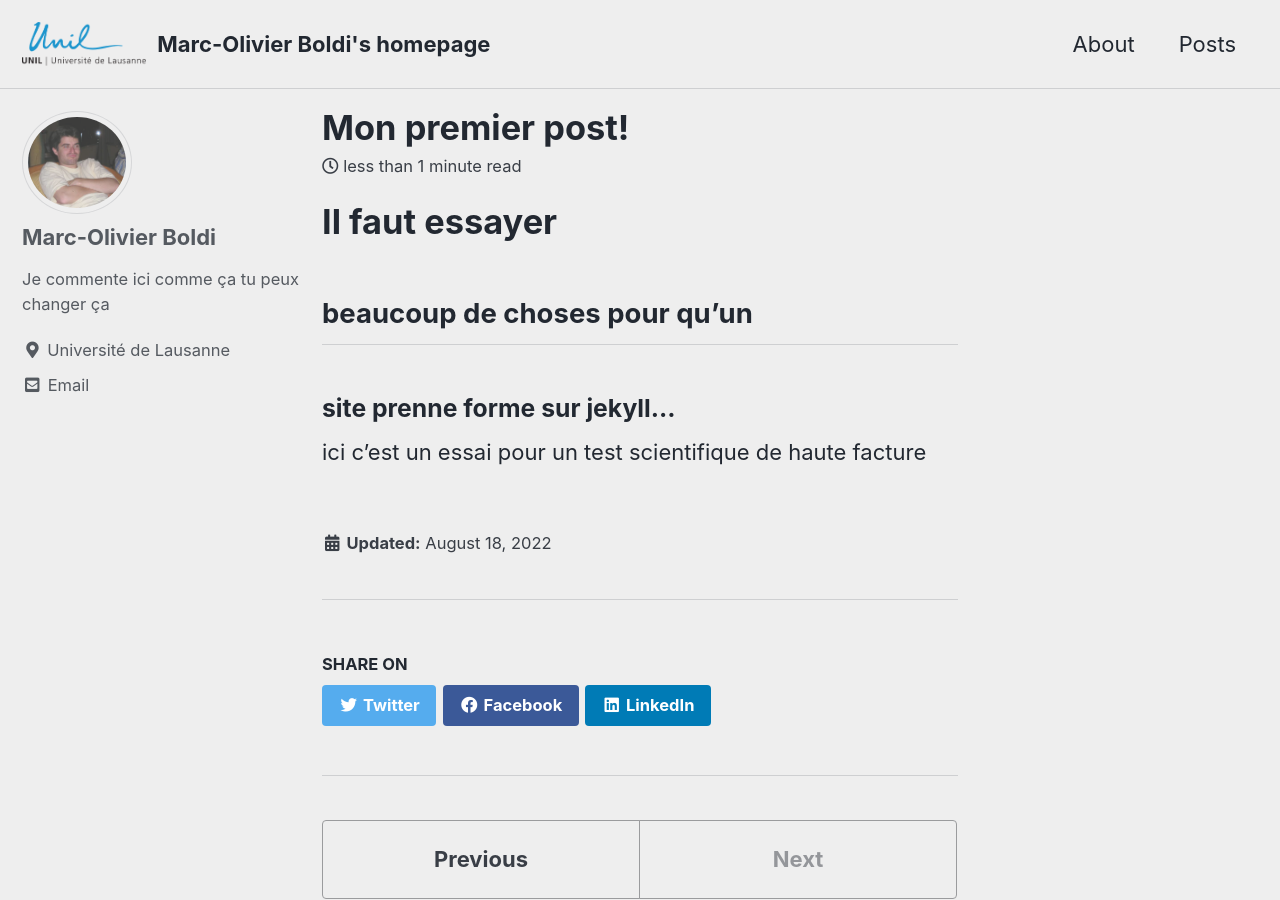
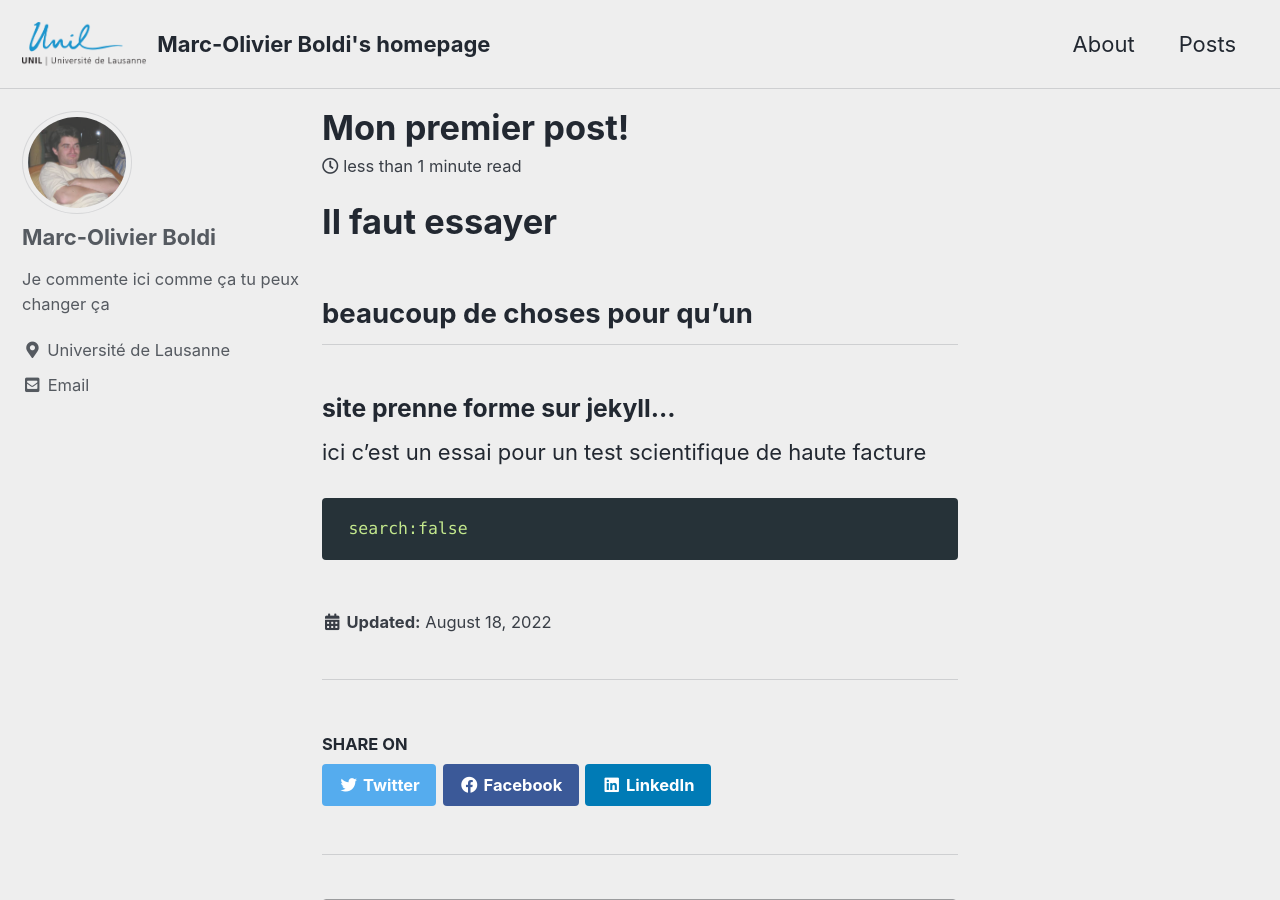
Before and after one commit to marcoboldi/marcoboldi.github.io, a Jekyll site: the page built from _posts/2022-08-18-mon.premier.post.md, in a window 1280 px wide and 900 px high. Built offline with Jekyll 4.4.1, drawn with Linux system fonts in a browser that asks for light colours; cached includes are drawn as plain includes.

Commit message:
Update 2022-08-18-mon.premier.post.md

````diff
--- a/_posts/2022-08-18-mon.premier.post.md
+++ b/_posts/2022-08-18-mon.premier.post.md
@@ -8,3 +8,7 @@
 ### site prenne forme sur jekyll...
 
 ici c'est un essai pour un test scientifique de haute facture
+
+```yaml
+ search:false
+```
````
